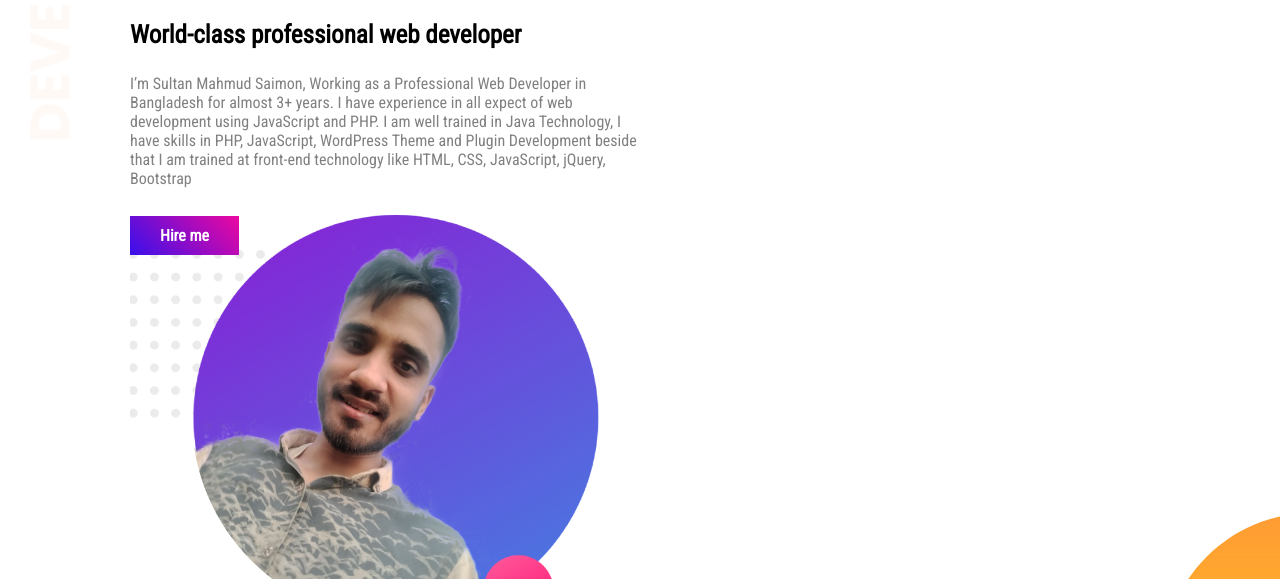
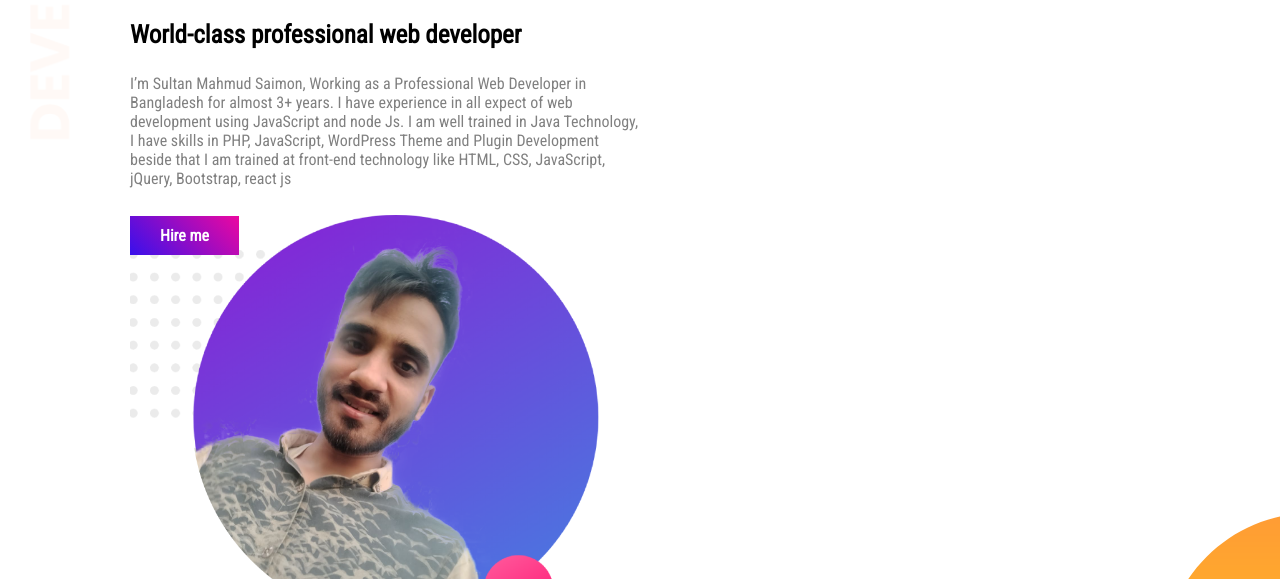
Before and after one commit to SMRsaimon/Potfolio-website, a plain HTML site: page index.html in a window 1280 px wide. Shown: the part 221-800 px from the top of the page. Drawn offline with Linux system fonts and the light colour scheme.

Commit message:
update section-1

```diff
--- a/index.html
+++ b/index.html
@@ -30,7 +30,7 @@
         <h1><span>Sultan Mahmud </span> Website</h1>
 
         <h3> World-class professional web developer</h3>
-        <p>I’m Sultan Mahmud Saimon, Working as a Professional Web Developer in Bangladesh for almost 3+ years. I have experience in all expect of web development using JavaScript and PHP. I am well trained in Java Technology, I have skills in PHP, JavaScript, WordPress Theme and Plugin Development beside that I am trained at front-end technology like HTML, CSS, JavaScript, jQuery, Bootstrap</p>
+        <p>I’m Sultan Mahmud Saimon, Working as a Professional Web Developer in Bangladesh for almost 3+ years. I have experience in all expect of web development using JavaScript and node Js. I am well trained in Java Technology, I have skills in PHP, JavaScript, WordPress Theme and Plugin Development beside that I am trained at front-end technology like HTML, CSS, JavaScript, jQuery, Bootstrap, react js </p>
 
         <a class="button" target=".blank" href="https://smrsaimon.com/mysite.html">Hire me</a>
 
```
